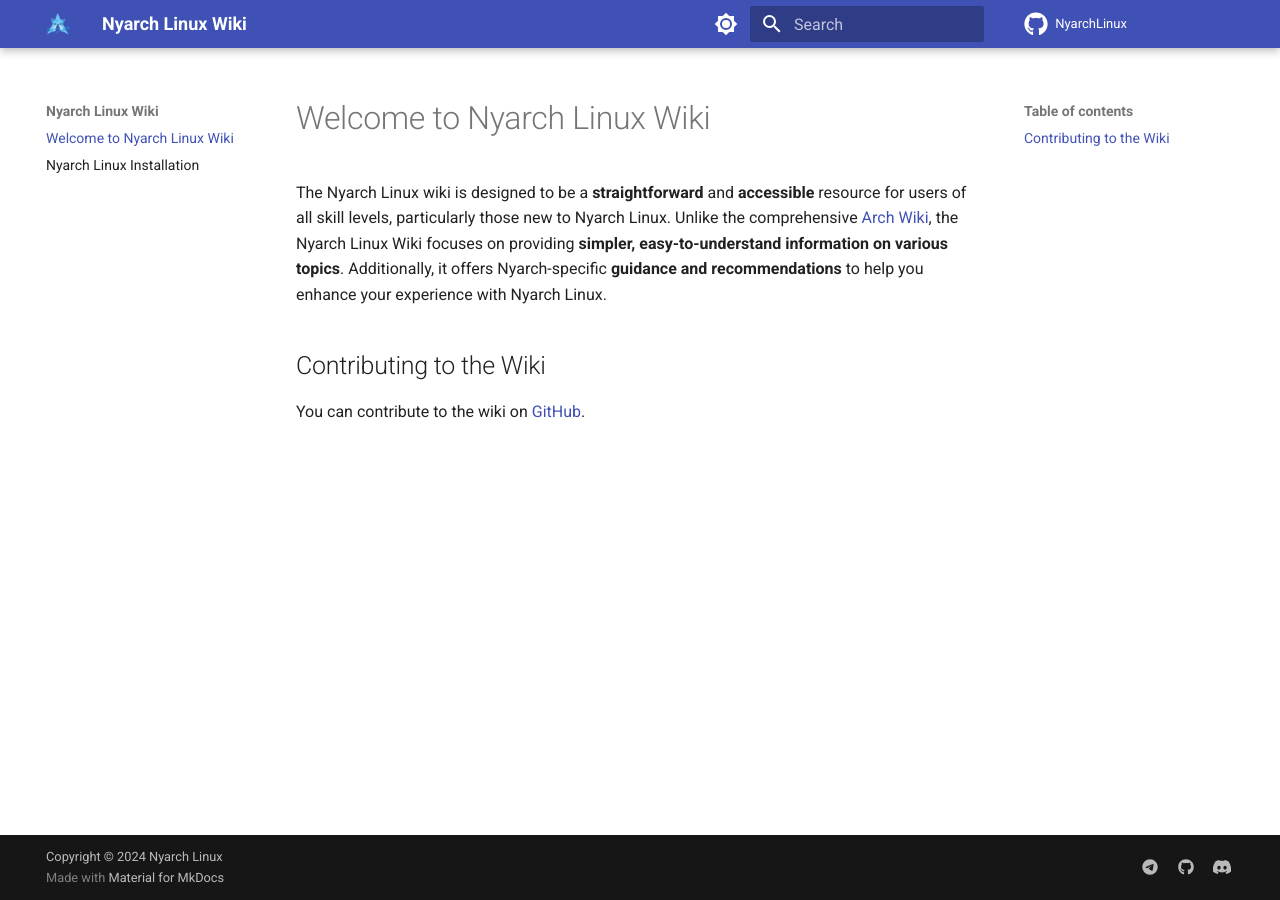
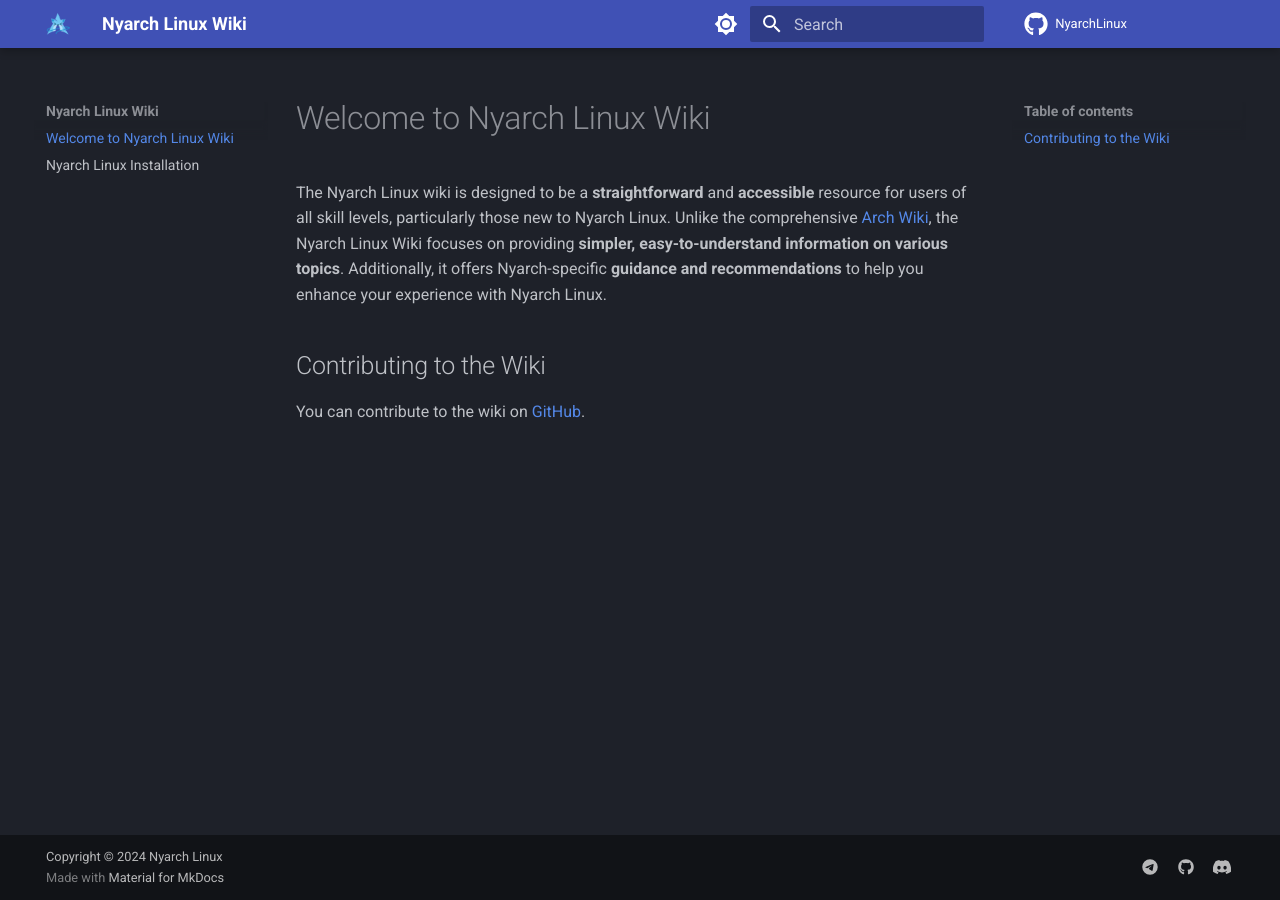
Before and after one commit to NyarchLinux/NyarchWiki, an MkDocs documentation site: the page built from docs/index.md, in a window 1280 px wide. Built offline with MkDocs 1.6.1 and Material for MkDocs 9.7.7, drawn with Linux system fonts in a browser that asks for light colours; comment, search, counter and statistics services are not loaded.

Commit message:
Change default theme to dark

```diff
--- a/mkdocs.yml
+++ b/mkdocs.yml
@@ -9,14 +9,14 @@
   icon:
     repo: fontawesome/brands/github
   palette:
-    - scheme: default
+    - scheme: slate
       accent: pink
       toggle:
         icon: material/brightness-7
-        name: Switch to dark mode
+        name: Switch to light mode
 
     # Palette toggle for dark mode
-    - scheme: slate
+    - scheme: indigo
       accent: pink
       toggle:
         icon: material/brightness-4
```
Also changed, not shown: docs/installation.md (+1 -0 lines).
